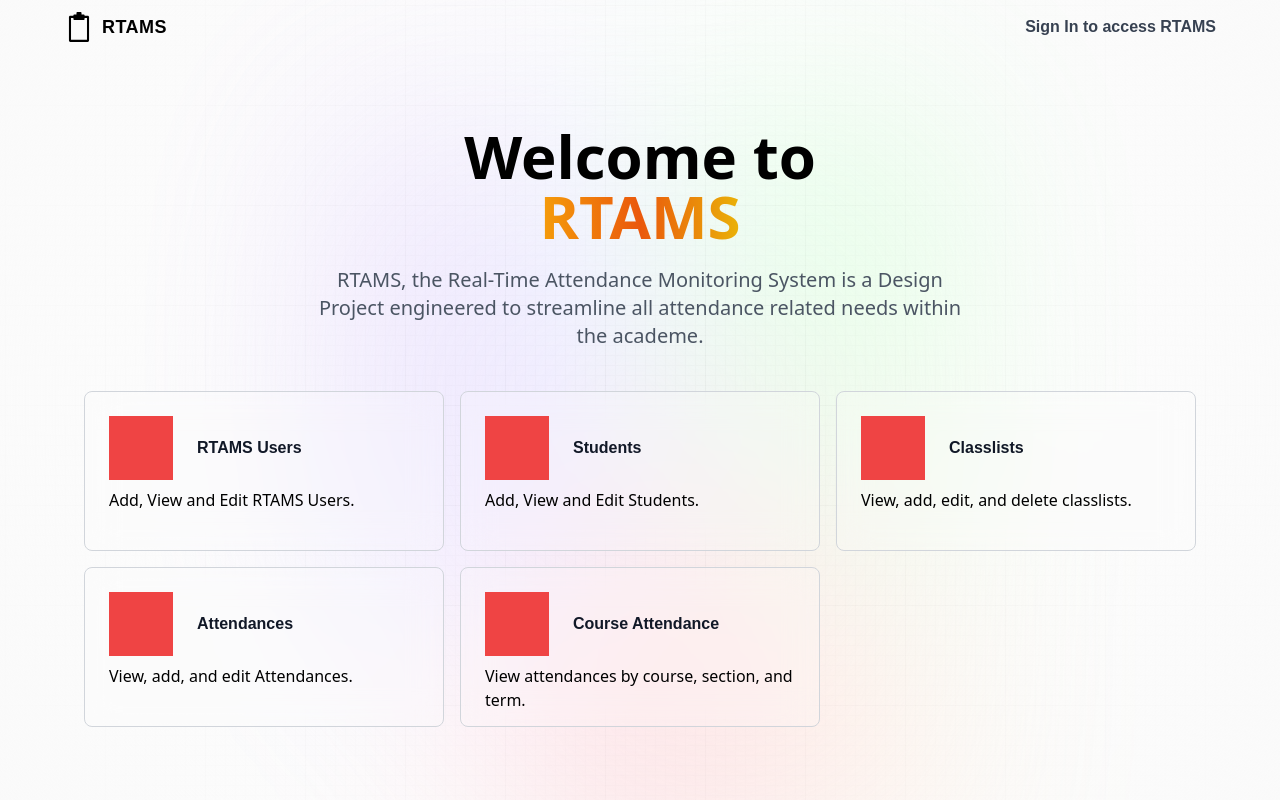
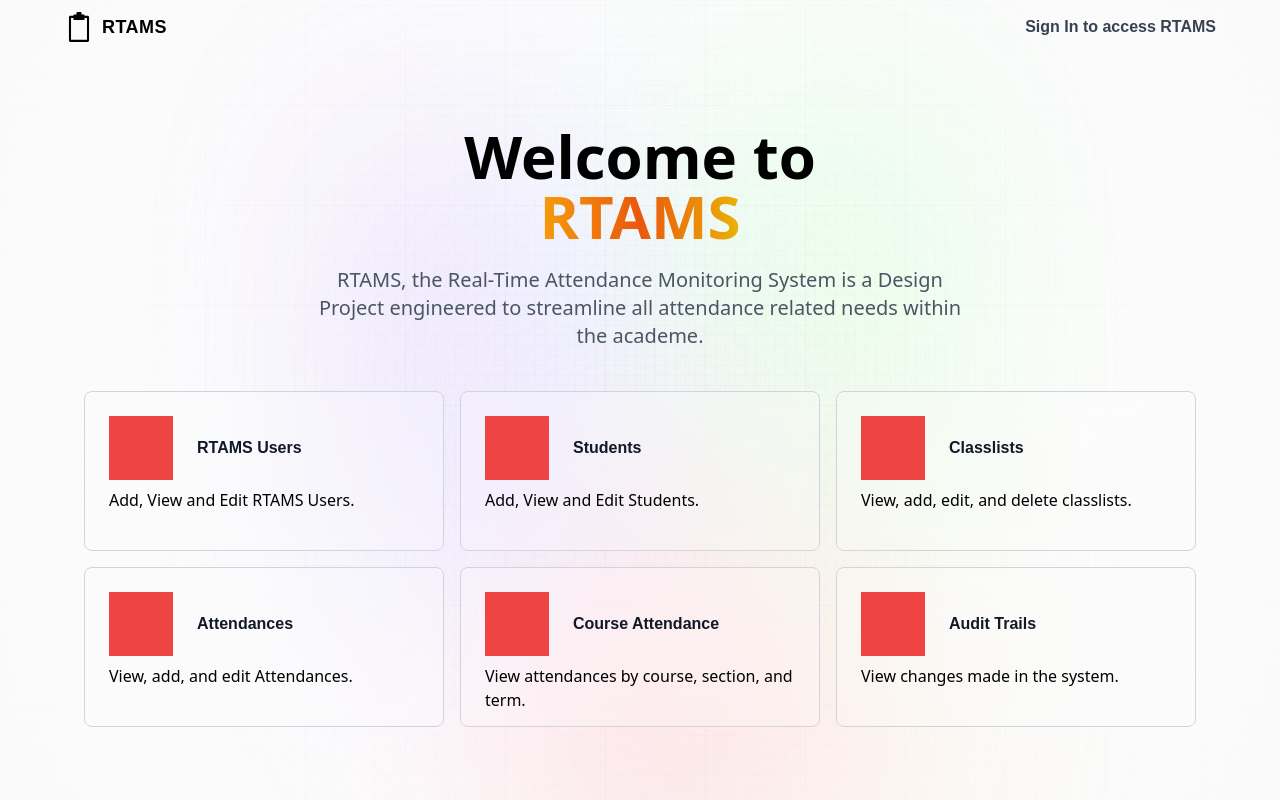
Before and after one commit to Merckerk/rtams-next, a Next.js app: page / in a window 1280 px wide. Built offline with nearby package versions, Linux system fonts and the light colour scheme; no server answers.

Commit message:
fix: added suspense on update classlist for vercel

```diff
--- /dev/null
+++ b/app/audit-trails/page.jsx
@@ -0,0 +1,9 @@
+import React from 'react'
+
+const AuditTrails = () => {
+  return (
+    <div>AuditTrails</div>
+  )
+}
+
+export default AuditTrails
--- a/app/page.jsx
+++ b/app/page.jsx
@@ -35,15 +35,15 @@ const Home = () => {
       description: "View, add, and edit Attendances.",
       routeName: "attendances",
     },
-    // {
-    //   featureName: "Attendance Metrics",
-    //   description: "View Attendance Metrics.",
-    //   routeName: "attendance-general-metrics",
-    // },
     {
       featureName: "Course Attendance",
       description: "View attendances by course, section, and term.",
       routeName: "student-attendance",
+    },
+    {
+      featureName: "Audit Trails",
+      description: "View changes made in the system.",
+      routeName: "audit-trails",
     },
   ];
 
--- a/app/update-classlist/page.jsx
+++ b/app/update-classlist/page.jsx
@@ -183,6 +183,7 @@ const UpdateClassList = () => {
   }, [editedStudentsList]);
 
   return (
+    <Suspense fallback={<div>Loading...</div>}>
       <ClasslistCrudForm
         type="Edit"
         post={post}
@@ -195,6 +196,7 @@ const UpdateClassList = () => {
         editedStudentsList={editedStudentsList}
         setEditedStudentsList={setEditedStudentsList}
       />
+    </Suspense>
   );
 };
 
```
Lines whose indentation alone changed are shown as unchanged.
